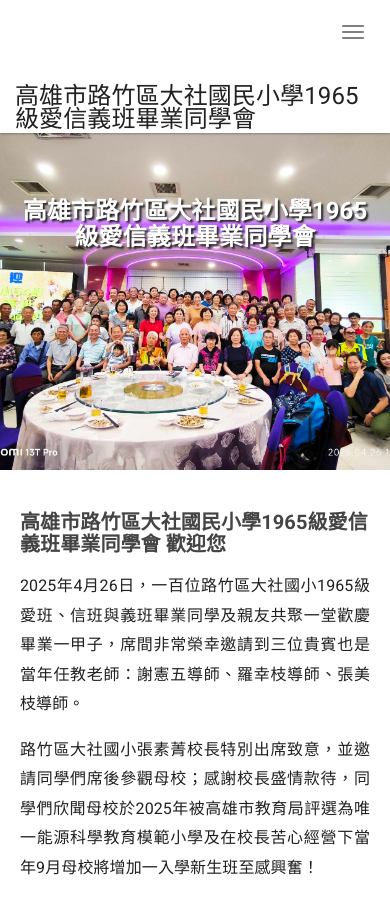
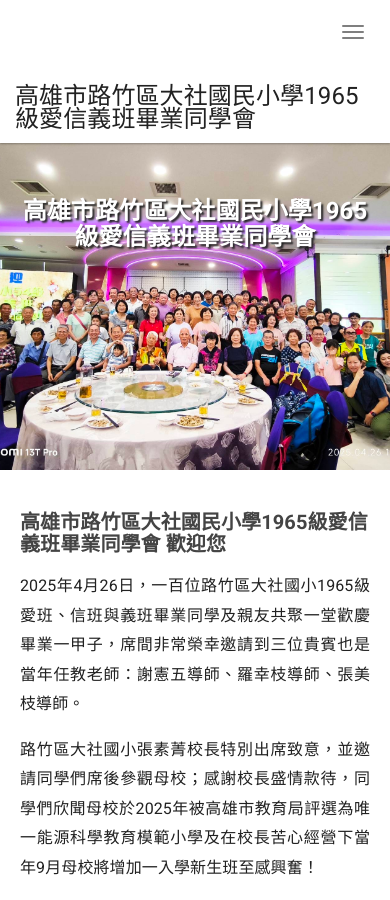
Before and after one commit to dashe1965/dashe1965.github.io, a Jekyll site: the page built from index.html, in a window 390 px wide and 900 px high. Built offline with Jekyll 4.4.1, drawn with Linux system fonts in a browser that asks for light colours; nearby versions of some CDN libraries.

Commit message:
Update main.scss

```diff
--- a/css/main.scss
+++ b/css/main.scss
@@ -146,7 +146,7 @@ body {
     margin-right: 5px !important;
   }
   .navbar-brand {
-    margin-bottom: 5px;
+    margin-bottom: 15px;
   }
 }
 
```
